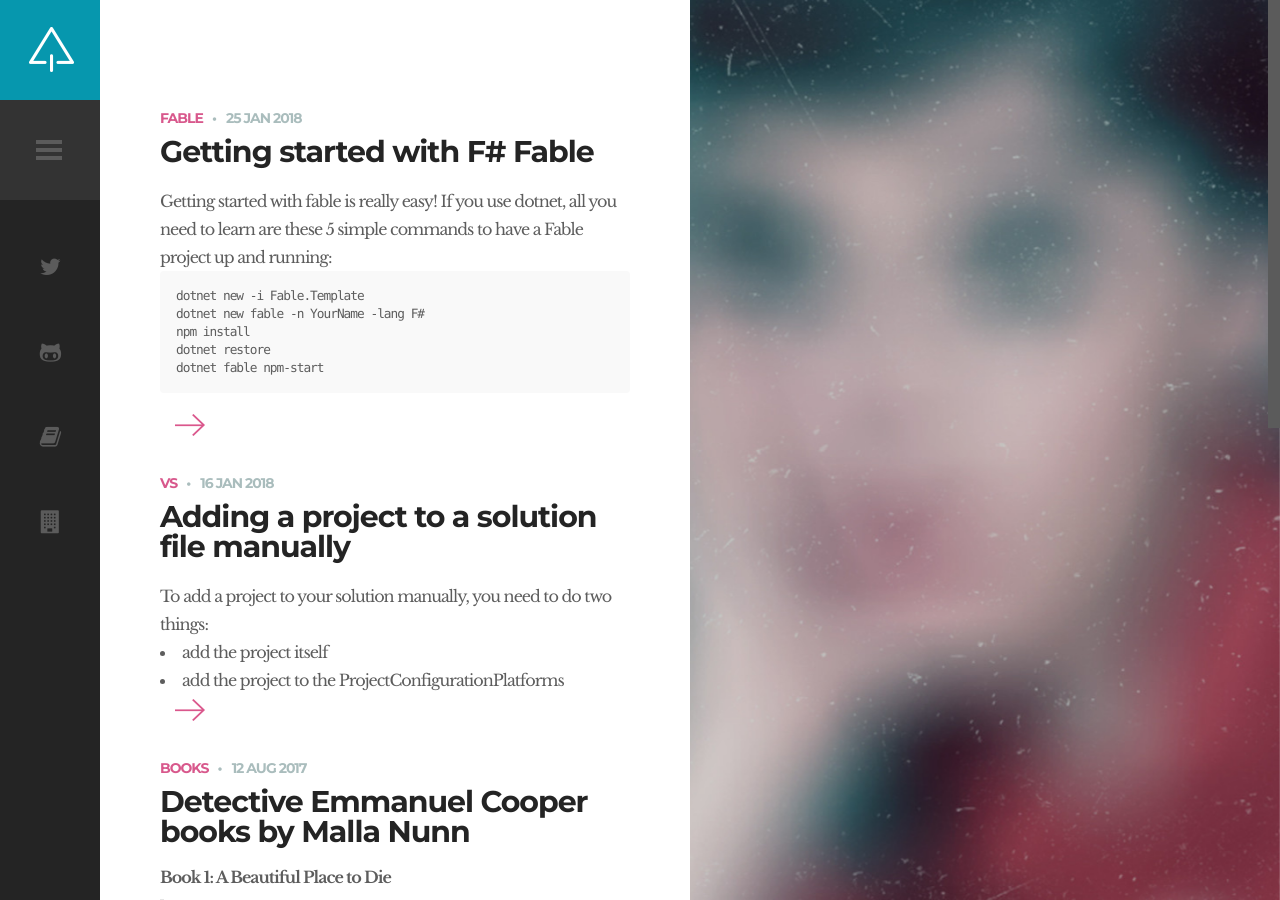
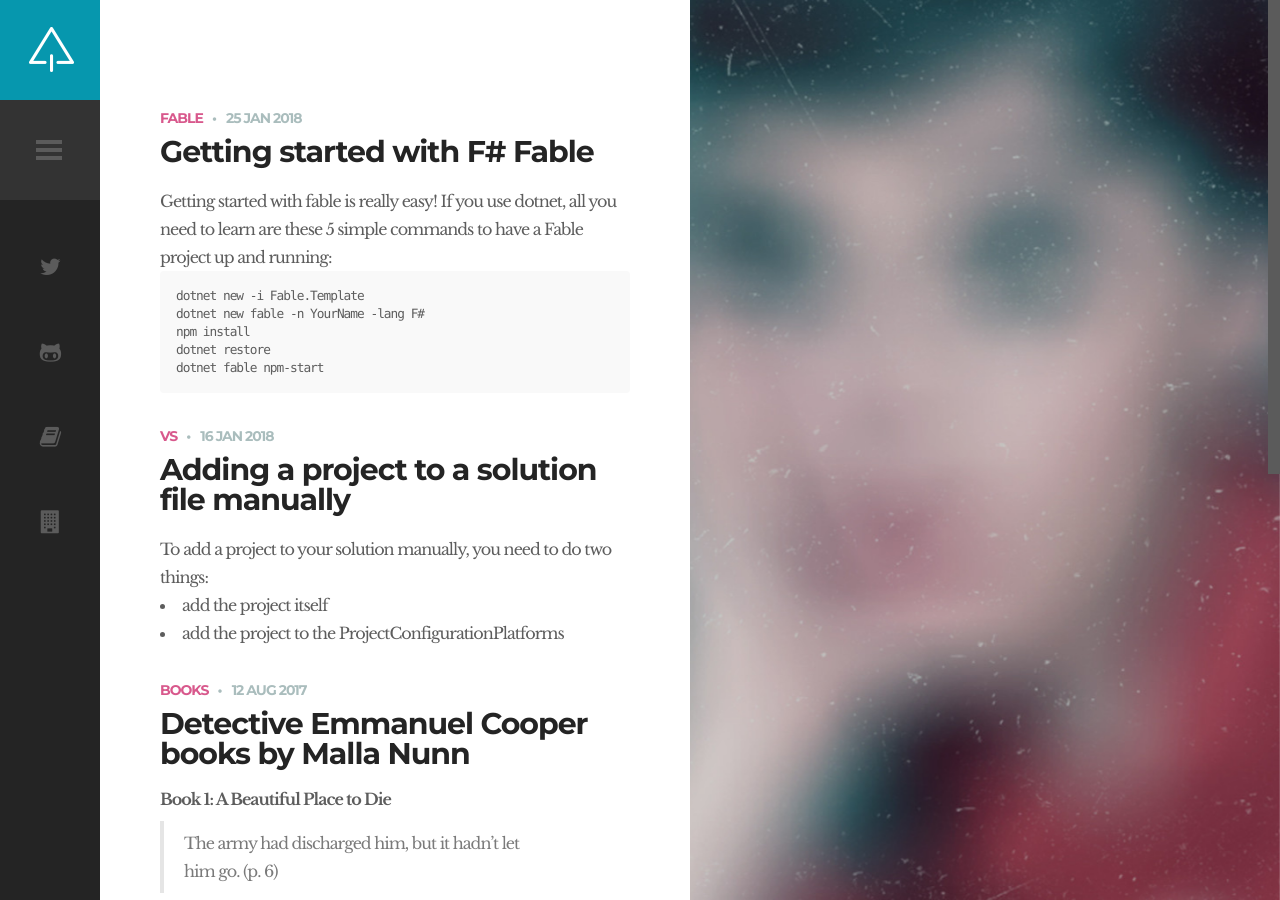
Before and after one commit to selketjah/selketjah.github.io, a Jekyll site: the page built from index.html, in a window 1280 px wide and 900 px high. Built offline with Jekyll 4.4.1, drawn with Linux system fonts in a browser that asks for light colours; the list of posts is cut into pages by our own code.

Commit message:
remove arrow

```diff
--- a/index.html
+++ b/index.html
@@ -24,7 +24,6 @@ class: home blog
                     </h2>
                     <div class="excerpt">
                         {{ post.excerpt }}
-                        <a class="read-more" href="{{ post.url }}" class="ga-tracking-title" onclick="sendClick('{{post.url}}')"></a>
                     </div>
                     <div class="clear"></div>
                 </div>
```
